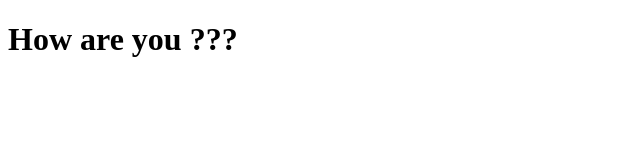
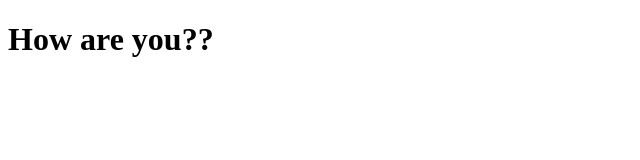
Before and after one commit to Tgaray/portfolio, a plain HTML site: page index.html in a window 1280 px wide. Shown: the full height of the page, 0-640 px from the left. Drawn offline with Linux system fonts and the light colour scheme.

Commit message:
Update index.html

```diff
--- a/index.html
+++ b/index.html
@@ -10,7 +10,7 @@
 </head>
 
 <body>
-<h1>How are you ???</h1>
+<h1>How are you??</h1>
 </body>
 
 </html>
```
